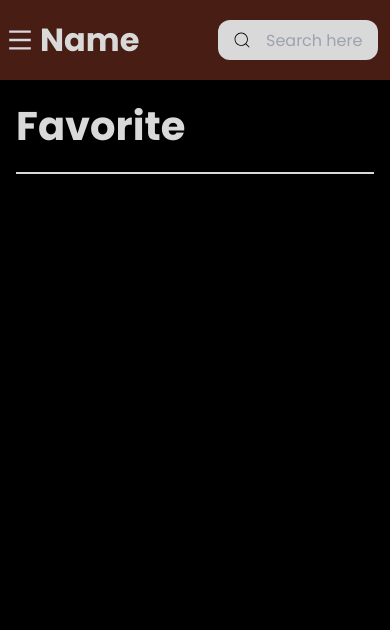
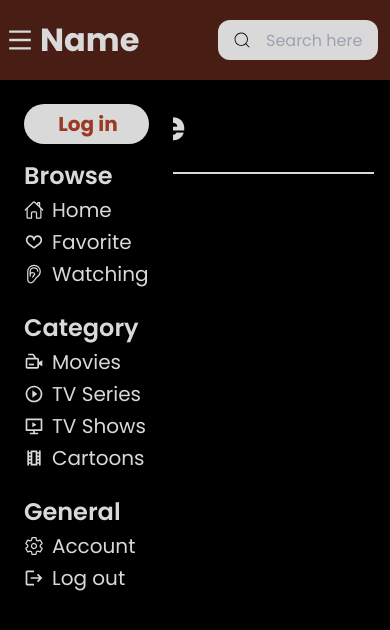
Before and after one commit to tunang/filmstreaming, a React (Vite) app: page /favorite in a window 390 px wide. Shown: the top 630 px of the page. Built offline with nearby package versions, Linux system fonts and the light colour scheme.

Commit message:
update animation aside

```diff
--- a/package.json
+++ b/package.json
@@ -20,6 +20,7 @@
     "react-player": "^2.16.0",
     "react-redux": "^9.1.1",
     "react-router-dom": "^6.23.0",
+    "react-spring": "^9.7.3",
     "react-toastify": "^10.0.5",
     "redux-thunk": "^3.1.0",
     "tailwind-scrollbar": "^3.1.0"
--- a/src/App.css
+++ b/src/App.css
@@ -25,9 +25,6 @@
     p{
         @apply lg:text-[16px] text-[13px] ;
     }
-
-
-
 }
 
 @layer components{
--- a/src/App.jsx
+++ b/src/App.jsx
@@ -1,12 +1,17 @@
 import './App.css'
+
 import Home from './components/HomePage/Home'
 import Login from './components/auth/login/Login'
 import Register from './components/auth/register/Register'
 import Header from './components/header/Header'
+
 import { BrowserRouter as Router, Routes, Route, Outlet } from 'react-router-dom'
+
 import { ToastContainer, toast } from 'react-toastify';
 import 'react-toastify/dist/ReactToastify.css';
+
 import { Helmet } from 'react-helmet';
+
 import Index from './components/ShowCategory'
 import WatchPage from './components/WatchPage/WatchPage'
 import SearchFilms from './components/SearchFilms/SearchFilms'
@@ -35,7 +40,6 @@ const NoAsideLayout = () => (
       </header>
       <div className='block md:hidden'>
         <Aside />
-
       </div>
       <Outlet />
     </div>
--- a/src/components/HomePage/Home.jsx
+++ b/src/components/HomePage/Home.jsx
@@ -27,7 +27,7 @@ const Home = () => {
 
     return (<>
 
-   <Banner/>
+            <Banner/>
 
             <CategoryFilms />
     </>
--- a/src/components/aside/Aside.jsx
+++ b/src/components/aside/Aside.jsx
@@ -1,7 +1,7 @@
 import { IoEarOutline, IoHomeOutline, IoSettingsOutline } from "react-icons/io5";
 import { MdOutlineAddBox, MdOutlineLocalMovies, MdPlayCircleOutline, MdLogout } from "react-icons/md";
 import { TiHeartOutline } from "react-icons/ti";
-import { CgProfile } from "react-icons/cg";
+import { CgCheck, CgProfile } from "react-icons/cg";
 
 import { BiVideoRecording } from "react-icons/bi";
 import { RiSlideshow3Line } from "react-icons/ri";
@@ -9,18 +9,12 @@ import { useNavigate } from "react-router-dom";
 import { useDispatch, useSelector } from "react-redux";
 import { handleLogoutRedux } from "../../redux/action/userAction";
 import { useEffect } from "react";
+import { motion, AnimatePresence } from "framer-motion";
+
 
 const Aside = () => {
     const navigate = useNavigate();
     const dispatch = useDispatch();
-
-    const isAsideOpening = useSelector(state => state.asideStatus);
-
-    const user = useSelector(state => state.user.account)
-    const handleLoginButton = () => {
-        navigate('/login');
-    }
-
 
     const asideTitles = [
         {
@@ -61,9 +55,43 @@ const Aside = () => {
     ];
 
 
+    const isAsideOpening = useSelector(state => state.asideStatus);
+    const user = useSelector(state => state.user.account)
 
+    const handleLoginButton = () => {
+        navigate('/login');
+    }
+
+    const asideVariants = {
+        hidden:{
+            x: '-100vw',
+            opacity: 0
+        },
+
+        visible:{
+            x: 0,
+            opacity: 1,
+            transition:{
+                duration: 0.65,
+                type: 'spring',
+                bounce: 0.1,
+            }
+        }
+    }
+
+
+    // {`${isAsideOpening ? 'block' : 'hidden'}
     return (
-        <aside className={`${isAsideOpening ? 'block' : 'hidden'} fixed top-20 px-6 h-screen pt-6 bg-black z-[3] md:aside-desktop`}>
+        <>
+        <AnimatePresence>
+            {isAsideOpening &&
+                <motion.aside
+                    variants={asideVariants}
+                    initial='hidden'
+                    animate='visible'
+                    exit='hidden'
+
+                className={`fixed top-20 px-6 h-screen pt-6 bg-black z-[3] md:aside-desktop`}>
                     <div onClick={() => handleLoginButton()} className='md:hidden md:relative h-10 bg-quinary rounded-full mb-4'>
                     <h4 className='absolute text-tertiary leading-[40px] w-32 text-center'>{
                         user && user.auth ?
@@ -83,7 +111,10 @@ const Aside = () => {
                             })}
                         </ul>
                     })}
-        </aside>
+                </motion.aside>
+            }
+        </AnimatePresence>
+        </>
     );
 }
 
--- a/src/components/auth/login/Login.jsx
+++ b/src/components/auth/login/Login.jsx
@@ -87,7 +87,6 @@ const Login = () => {
             <div className="w-3/4 text-right mt-4 mx-auto">
                 <p className="text-quinary"><Link className="hover:border-b-[1px] border-inherit">Forgot password?</Link></p>
                 <p className="text-quinary mt-2">No account?<Link to={'/register'} className="text-quaternary hover:border-b-[1px] border-quaternary mt-2"> Create here</Link></p>
-
             </div>
 
         </div>
--- a/src/components/header/Header.jsx
+++ b/src/components/header/Header.jsx
@@ -31,10 +31,14 @@ const Header = () => {
         navigate(`/search/${searchInput}`)
     }
 
-    return ( <div className='w-full h-20 md:h-24 grid grid-cols-2 md:grid-cols-3 items-center content-center md:justify-items-center  bg-secondary cursor-pointer'>
+    const handleAsideButton =() => {
+        dispatch(handleHamburgerMenuButton());
+    }
+
+    return ( <div className='w-full h-20 md:h-24 grid grid-cols-2 md:grid-cols-3 items-center content-center md:justify-items-center bg-secondary cursor-pointer'>
         <div className='flex items-center'>
             <img onClick={() => handleLogo()} className='hidden md:block h-28 pt-2 scale-[2.4] cursor-pointer' src={logo} alt="" />
-            <RiMenuLine onClick={() => dispatch(handleHamburgerMenuButton())} className='text-quinary md:hidden h-6 w-10 scale-[120%]'/>
+            <RiMenuLine onClick={() => handleAsideButton()} className='text-quinary md:hidden h-6 w-10 scale-[120%]'/>
             <h2 onClick={() => handleLogo()} className='text-quinary md:hidden'>Name</h2>
         </div>
 
--- a/src/redux/reducer/asideReducer.jsx
+++ b/src/redux/reducer/asideReducer.jsx
@@ -1,4 +1,4 @@
-const INITIAL_STATE = false;
+const INITIAL_STATE = true;
 
 export const asideReducer = (state = INITIAL_STATE, action) =>{
     switch(action.type){
```
Also changed, not shown: 1 other file (tests, documents, lock files or other folders). Lines whose indentation alone changed are shown as unchanged.
